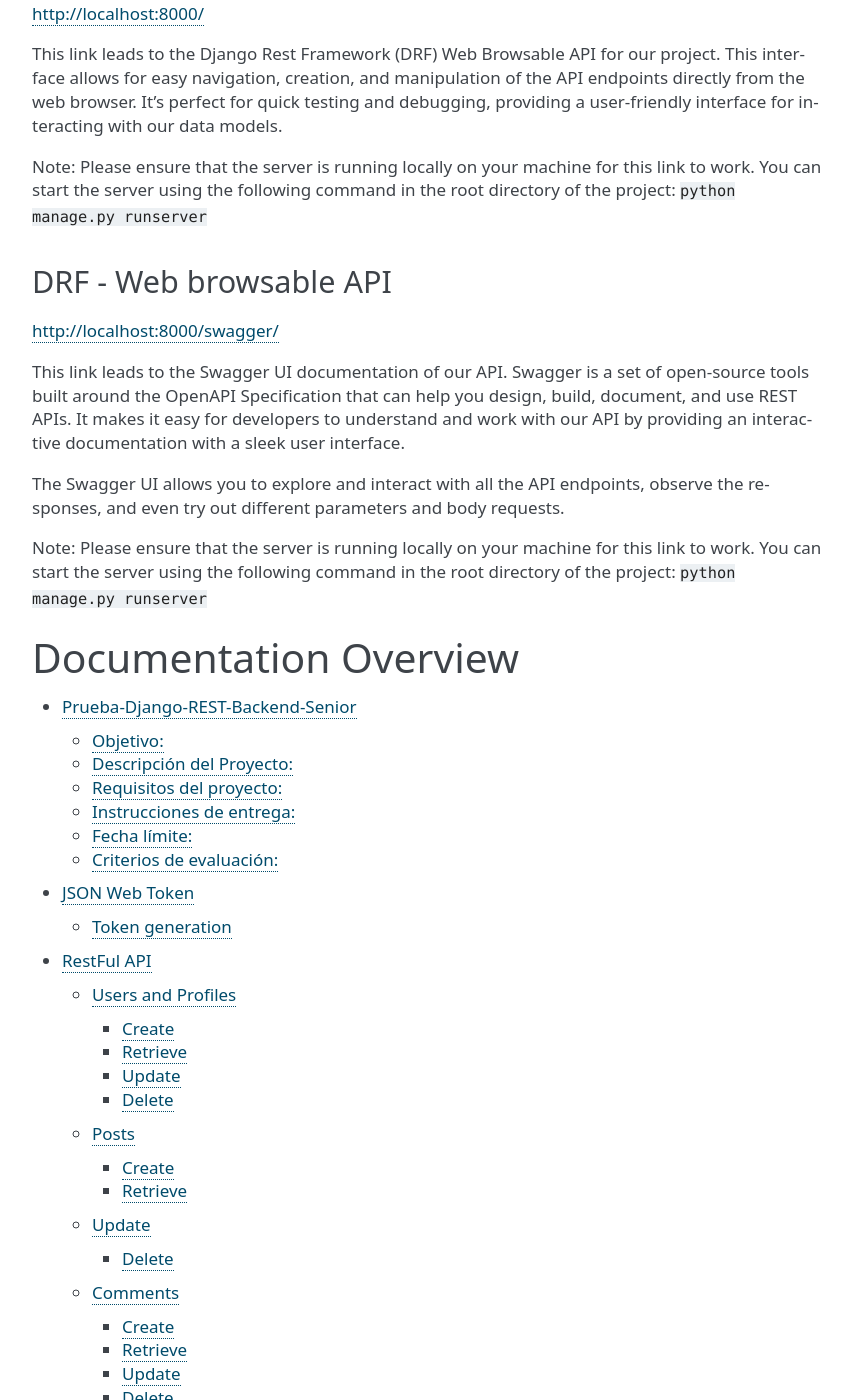
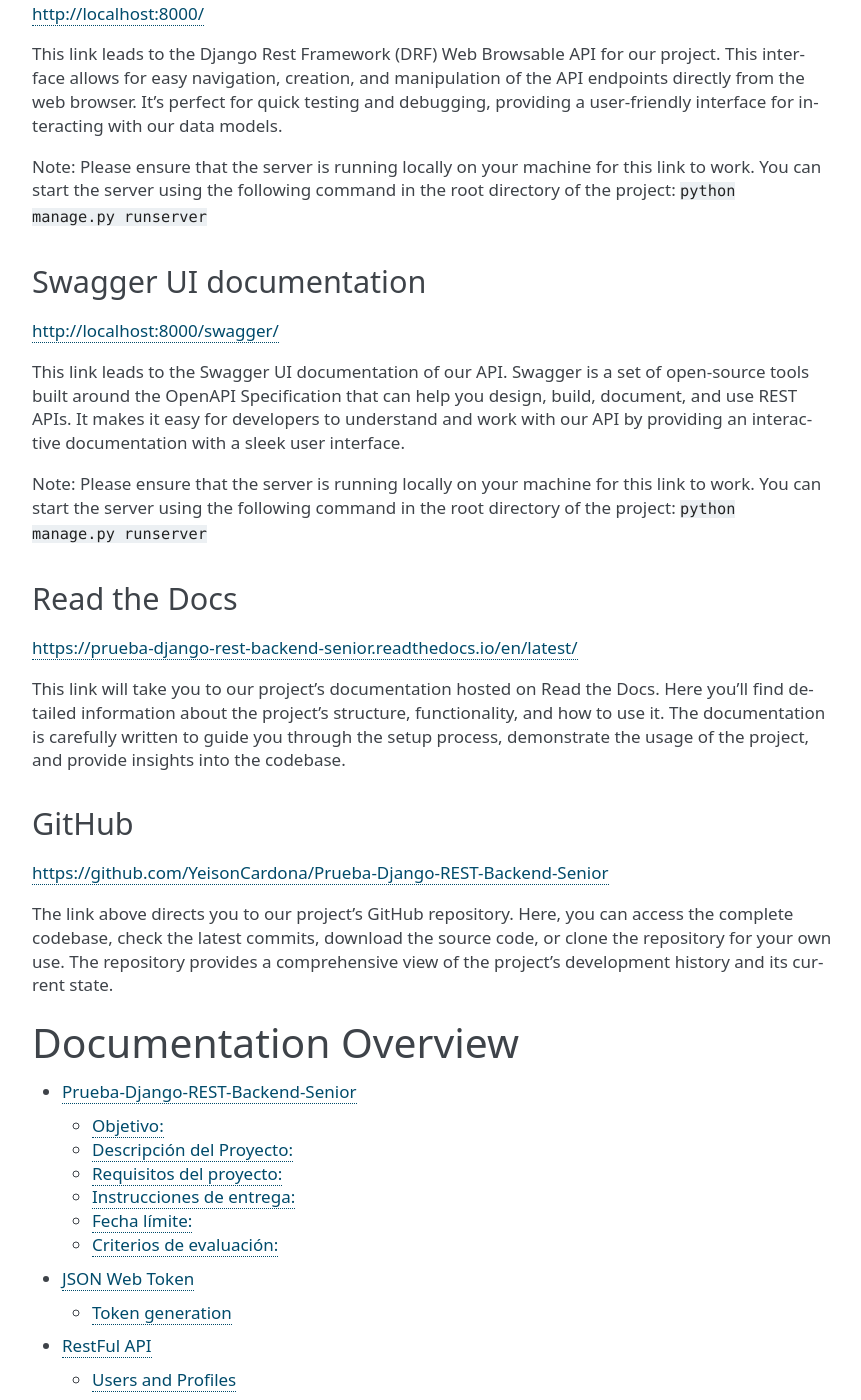
Before and after one commit to YeisonCardona/Prueba-Django-REST-Backend-Senior, a Sphinx documentation site: the page built from docs/source/index.rst, in a window 1280 px wide and 1400 px high, scrolled down 1270 px. Shown: the whole window, without its empty margins (298-1159 px from the left). Built offline with Sphinx 7.4.7, drawn with Linux system fonts in a browser that asks for light colours; some of the changed text lies outside the part shown.

Commit message:
Finished

```diff
--- a/docs/source/notebooks/readme.rst
+++ b/docs/source/notebooks/readme.rst
@@ -77,8 +77,8 @@
 command in the root directory of the project:
 ``python manage.py runserver``
 
-DRF - Web browsable API
------------------------
+Swagger UI documentation
+------------------------
 
 http://localhost:8000/swagger/
 
@@ -88,11 +88,29 @@
 for developers to understand and work with our API by providing an
 interactive documentation with a sleek user interface.
 
-The Swagger UI allows you to explore and interact with all the API
-endpoints, observe the responses, and even try out different parameters
-and body requests.
-
 Note: Please ensure that the server is running locally on your machine
 for this link to work. You can start the server using the following
 command in the root directory of the project:
 ``python manage.py runserver``
+
+Read the Docs
+-------------
+
+https://prueba-django-rest-backend-senior.readthedocs.io/en/latest/
+
+This link will take you to our project’s documentation hosted on Read
+the Docs. Here you’ll find detailed information about the project’s
+structure, functionality, and how to use it. The documentation is
+carefully written to guide you through the setup process, demonstrate
+the usage of the project, and provide insights into the codebase.
+
+GitHub
+------
+
+https://github.com/YeisonCardona/Prueba-Django-REST-Backend-Senior
+
+The link above directs you to our project’s GitHub repository. Here, you
+can access the complete codebase, check the latest commits, download the
+source code, or clone the repository for your own use. The repository
+provides a comprehensive view of the project’s development history and
+its current state.
```
Also changed, not shown: README.md (+10 -5 lines).
